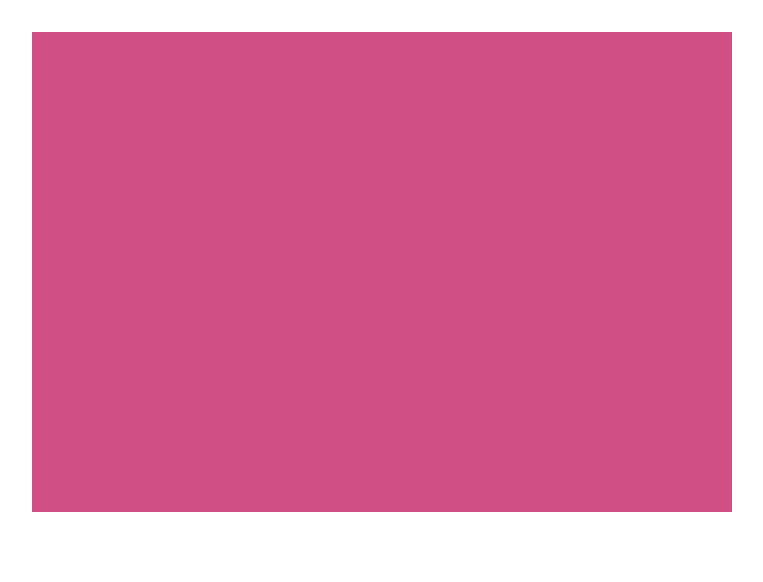
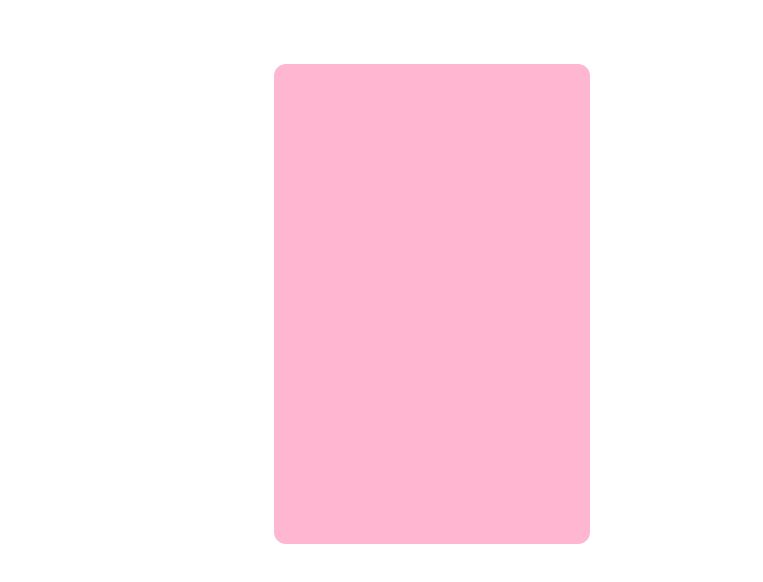
Before and after one commit to OkuhleM/Digital-iPod, a React (Create React App) app: page / in a window 1280 px wide. Shown: the top 582 px of the page, without its empty margins (208-971 px from the left). Built offline with nearby package versions, Linux system fonts and the light colour scheme.

Commit message:
change background colour

```diff
--- a/src/App.css
+++ b/src/App.css
@@ -1,9 +1,9 @@
 
 .Container{
   padding: 15rem 30px;
-  margin:  2rem 15rem;
-  background-color: #d15083;
-  width: 50%;
-  height: 75%;
-
+  margin: 4rem auto;
+  background-color: #ffb6d1;
+  width: 20%;
+  height: 80%;
+  border-radius: 12px;
 }
```
